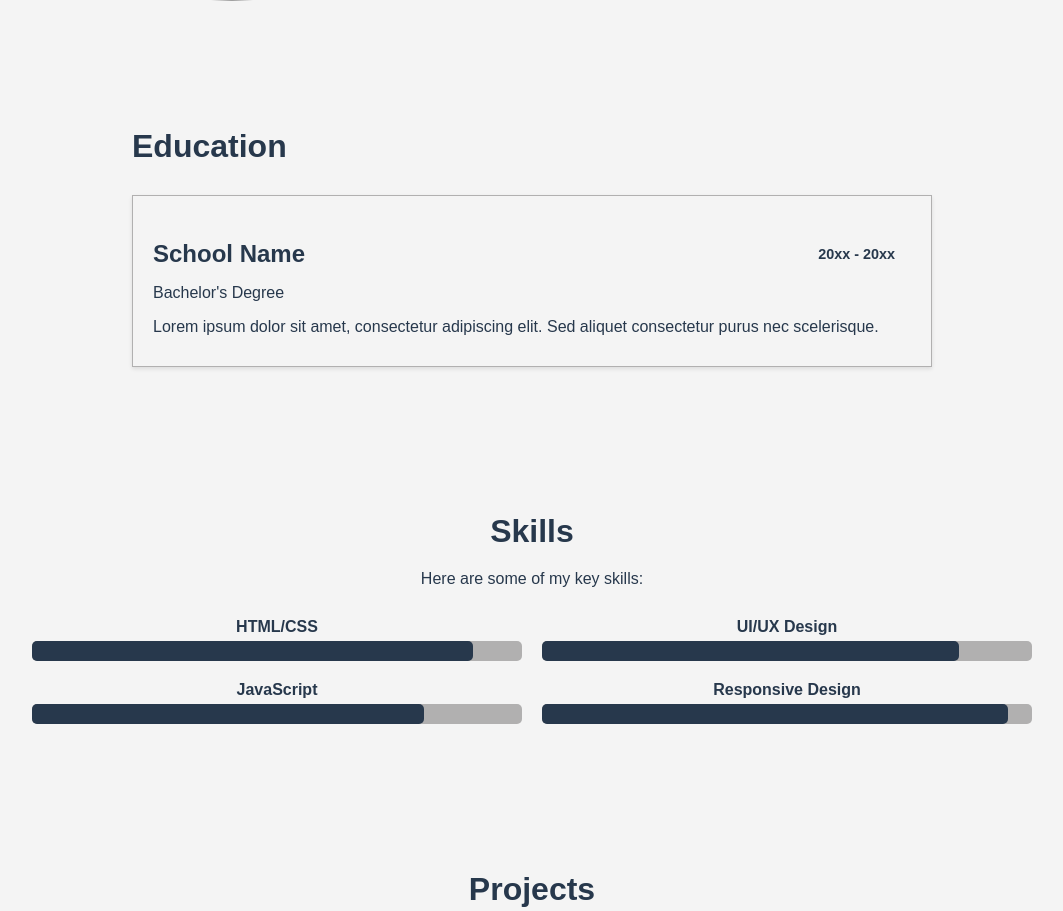
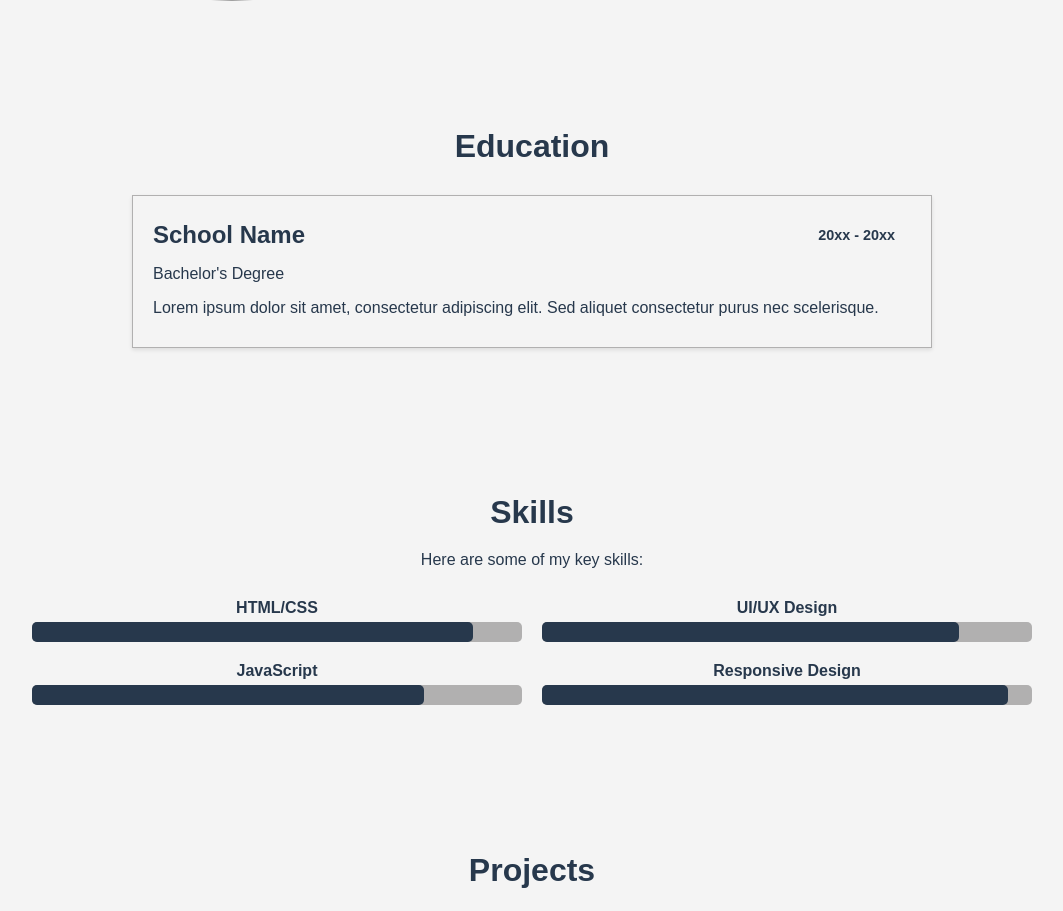
Before and after one commit to BrentSimons/bachelor-portfolio, an Angular app: page / in a window 1280 px wide. Shown: the part 1164-2075 px from the top of the page, without its empty margins (108-1171 px from the left). Built offline with nearby package versions, Linux system fonts and the light colour scheme; grey boxes are pictures that could not be loaded.

Commit message:
Refactor: Fix styling for education section

```diff
--- a/src/app/section/education/education.component.scss
+++ b/src/app/section/education/education.component.scss
@@ -7,6 +7,7 @@
   h2 {
     font-size: 2rem;
     margin-bottom: 30px;
+    text-align: center;
   }
 
   .container {
@@ -16,7 +17,7 @@
     .education-item {
       border: 1px solid $border-color;
       box-shadow: 0 2px 4px rgba(0, 0, 0, 0.1);
-      padding: 20px;
+      padding: 1px 20px 20px;
       margin-bottom: 20px;
 
       .education-content {
```
